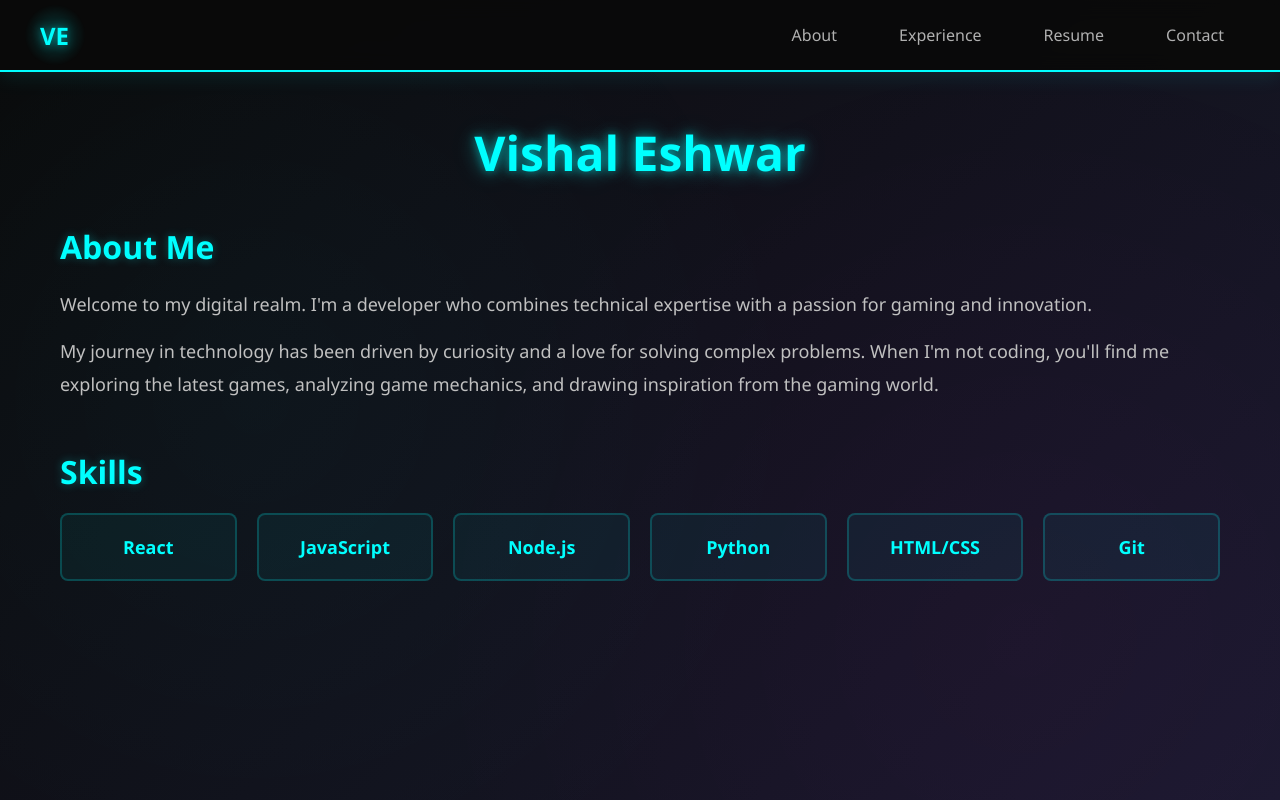
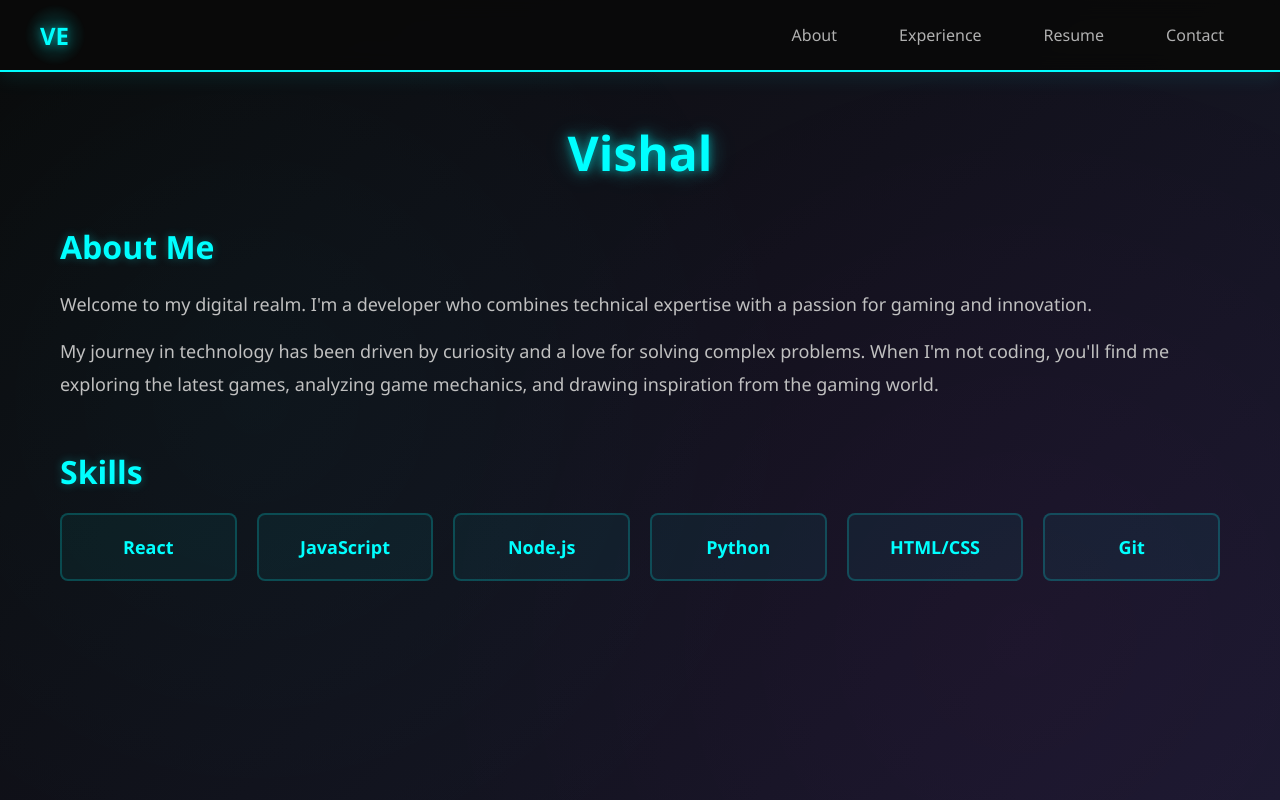
Before and after one commit to vishaleshwar01/portfolio, a React (Vite) app: page / in a window 1280 px wide. Built offline with nearby package versions, Linux system fonts and the light colour scheme.

Commit message:
new change

```diff
--- a/src/pages/About.jsx
+++ b/src/pages/About.jsx
@@ -5,7 +5,7 @@ function About() {
     <div className="page-container">
       <div className="page-content">
         <h1 className="page-title">
-          <span className="title-glow">Vishal Eshwar</span>
+          <span className="title-glow">Vishal</span>
         </h1>
         <div className="content-section">
           <h2 className="section-title">About Me</h2>
```
